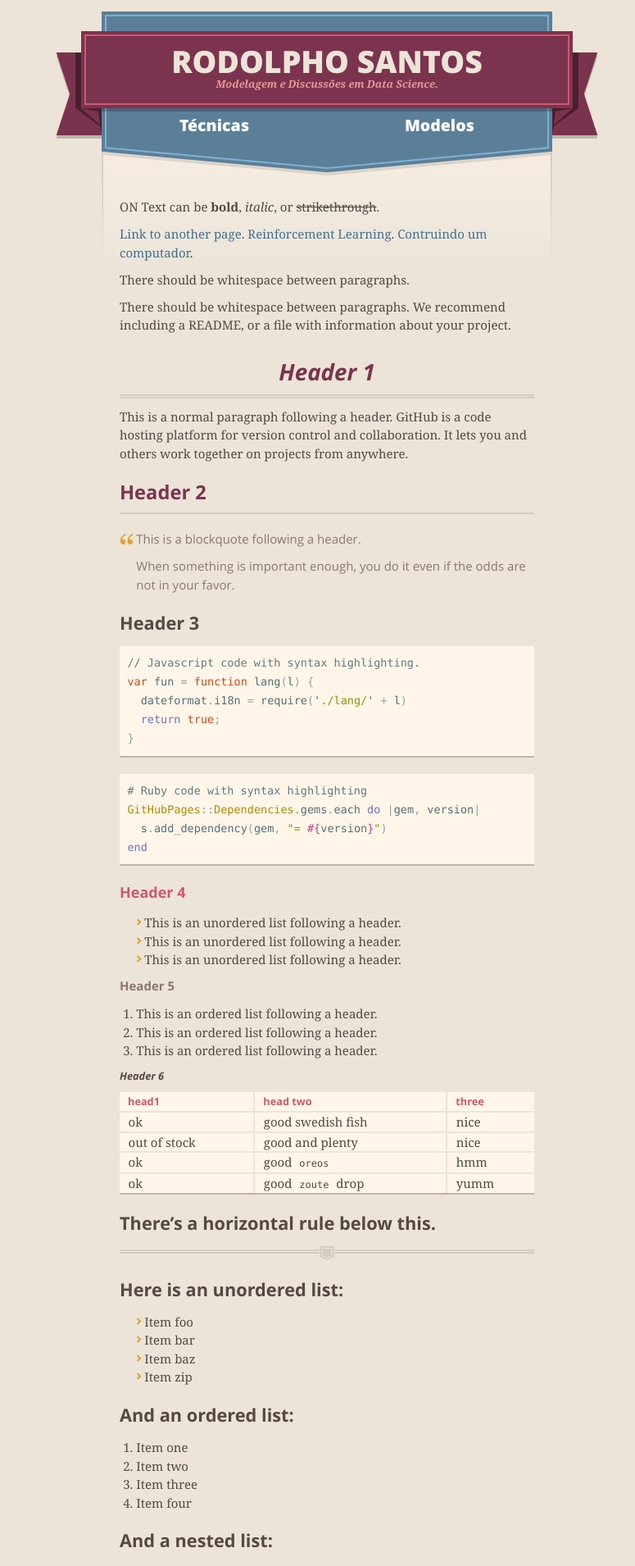
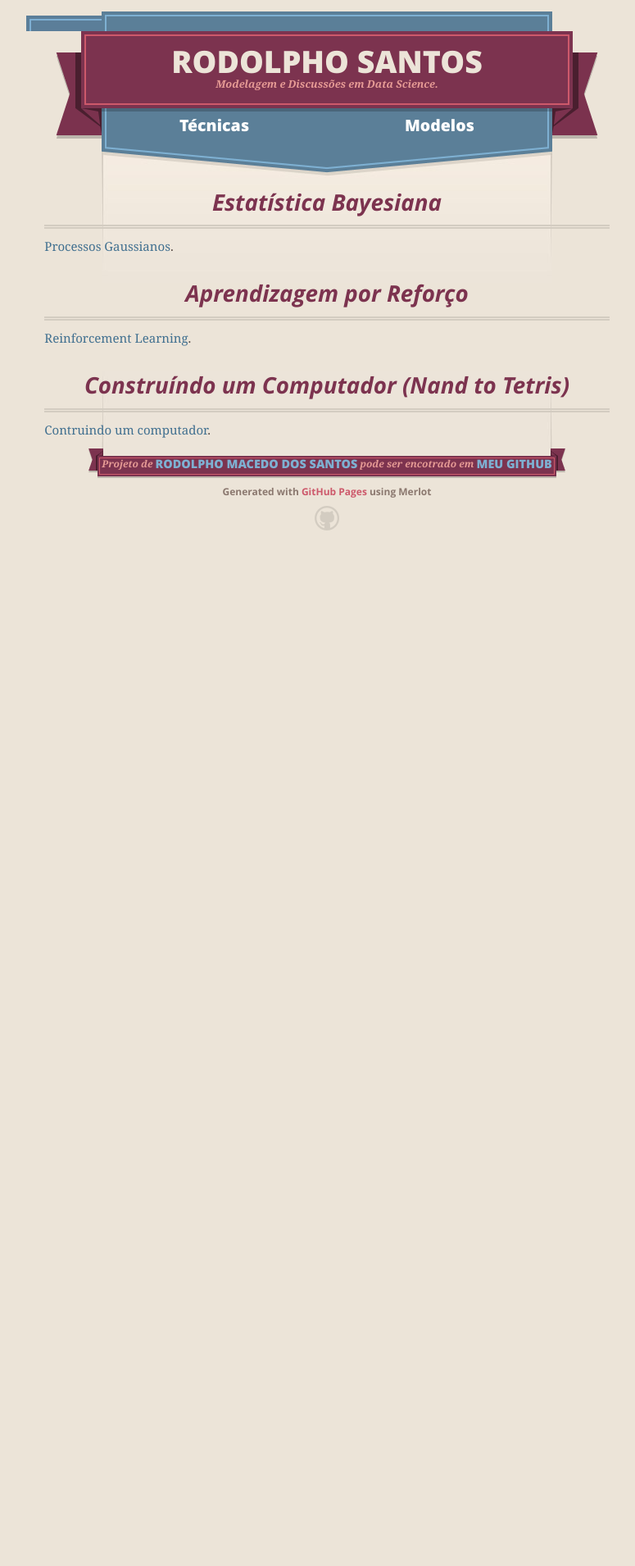
Before and after one commit to rodolphomacedo/rodolphomacedo.github.io, a Jekyll site: the page built from index.md, in a window 1280 px wide. Shown: the top 1910 px of the page at 82% size, without its empty margins (241-1016 px from the left). Built offline with Jekyll 4.4.1, drawn with Linux system fonts in a browser that asks for light colours; our own code applies the rules of GitHub Pages for plain Markdown files; after the commit the page ends 900 px from its top, so only the background shows below that; some of the changed text lies outside the part shown.

Commit message:
First ajusting the index.md

````diff
--- a/_sass/screen.scss
+++ b/_sass/screen.scss
@@ -77,7 +77,7 @@ time, mark, audio, video {
   margin: 0;
   padding: 0;
   border: 0;
-  font-size: 100%;
+  font-size: 120%;
   font: inherit;
   vertical-align: baseline;
 }
@@ -114,7 +114,7 @@ header, footer, section {
 
 div.shell {
   display: block;
-  width: 670px;
+  width: 66.66666667%;
   margin: 0 auto;
 }
 
--- a/index.md
+++ b/index.md
@@ -1,125 +1,11 @@
 ---
 layout: default
 ---
-ON
-Text can be **bold**, _italic_, or ~~strikethrough~~.
+# Estatística Bayesiana
+[Processos Gaussianos](./bayesian/pymc3/1_introduction.html).
 
-[Link to another page](./another-page.html).
+# Aprendizagem por Reforço
 [Reinforcement Learning](./rl/introduction.html).
+
+# Construíndo um Computador (Nand to Tetris)
 [Contruindo um computador](./n2t/introduction.html).
-
-There should be whitespace between paragraphs.
-
-There should be whitespace between paragraphs. We recommend including a README, or a file with information about your project.
-
-# Header 1
-
-This is a normal paragraph following a header. GitHub is a code hosting platform for version control and collaboration. It lets you and others work together on projects from anywhere.
-
-## Header 2
-
-> This is a blockquote following a header.
->
-> When something is important enough, you do it even if the odds are not in your favor.
-
-### Header 3
-
-```js
-// Javascript code with syntax highlighting.
-var fun = function lang(l) {
-  dateformat.i18n = require('./lang/' + l)
-  return true;
-}
-```
-
-```ruby
-# Ruby code with syntax highlighting
-GitHubPages::Dependencies.gems.each do |gem, version|
-  s.add_dependency(gem, "= #{version}")
-end
-```
-
-#### Header 4
-
-*   This is an unordered list following a header.
-*   This is an unordered list following a header.
-*   This is an unordered list following a header.
-
-##### Header 5
-
-1.  This is an ordered list following a header.
-2.  This is an ordered list following a header.
-3.  This is an ordered list following a header.
-
-###### Header 6
-
-| head1        | head two          | three |
-|:-------------|:------------------|:------|
-| ok           | good swedish fish | nice  |
-| out of stock | good and plenty   | nice  |
-| ok           | good `oreos`      | hmm   |
-| ok           | good `zoute` drop | yumm  |
-
-### There's a horizontal rule below this.
-
-* * *
-
-### Here is an unordered list:
-
-*   Item foo
-*   Item bar
-*   Item baz
-*   Item zip
-
-### And an ordered list:
-
-1.  Item one
-1.  Item two
-1.  Item three
-1.  Item four
-
-### And a nested list:
-
-- level 1 item
-  - level 2 item
-  - level 2 item
-    - level 3 item
-    - level 3 item
-- level 1 item
-  - level 2 item
-  - level 2 item
-  - level 2 item
-- level 1 item
-  - level 2 item
-  - level 2 item
-- level 1 item
-
-### Small image
-
-![Octocat](https://github.githubassets.com/images/icons/emoji/octocat.png)
-
-### Large image
-
-![Branching](https://guides.github.com/activities/hello-world/branching.png)
-
-
-### Definition lists can be used with HTML syntax.
-
-<dl>
-<dt>Name</dt>
-<dd>Godzilla</dd>
-<dt>Born</dt>
-<dd>1952</dd>
-<dt>Birthplace</dt>
-<dd>Japan</dd>
-<dt>Color</dt>
-<dd>Green</dd>
-</dl>
-
-```
-Long, single-line code blocks should not wrap. They should horizontally scroll if they are too long. This line should be long enough to demonstrate this.
-```
-
-```
-The final element.
-```
````
Also changed, not shown: README.md, 1 other file.
